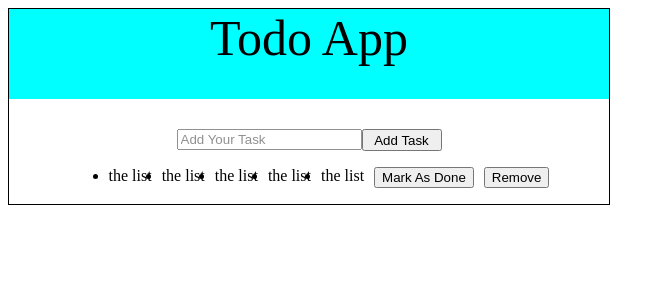
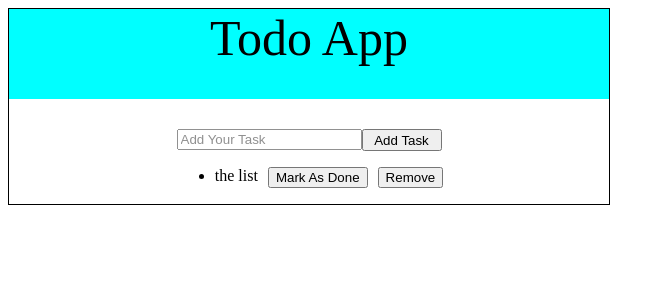
Before and after one commit to rawatvipin756/To-Do-App, a React (Vite) app in the folder reactProject/: page / in a window 1280 px wide. Shown: the top 300 px of the page, without its empty margins (0-665 px from the left). Built offline with nearby package versions, Linux system fonts and the light colour scheme.

Commit message:
some structural changes

```diff
--- a/reactProject/src/App.jsx
+++ b/reactProject/src/App.jsx
@@ -19,10 +19,6 @@ export default function App() {
     <div>
       <ul className="list">
         <li>the list</li>
-        <li>the list</li>
-        <li>the list</li>
-        <li>the list</li>
-        <li>the list</li>
         <button>Mark As Done</button>
         <button>Remove</button>
       </ul>
```
